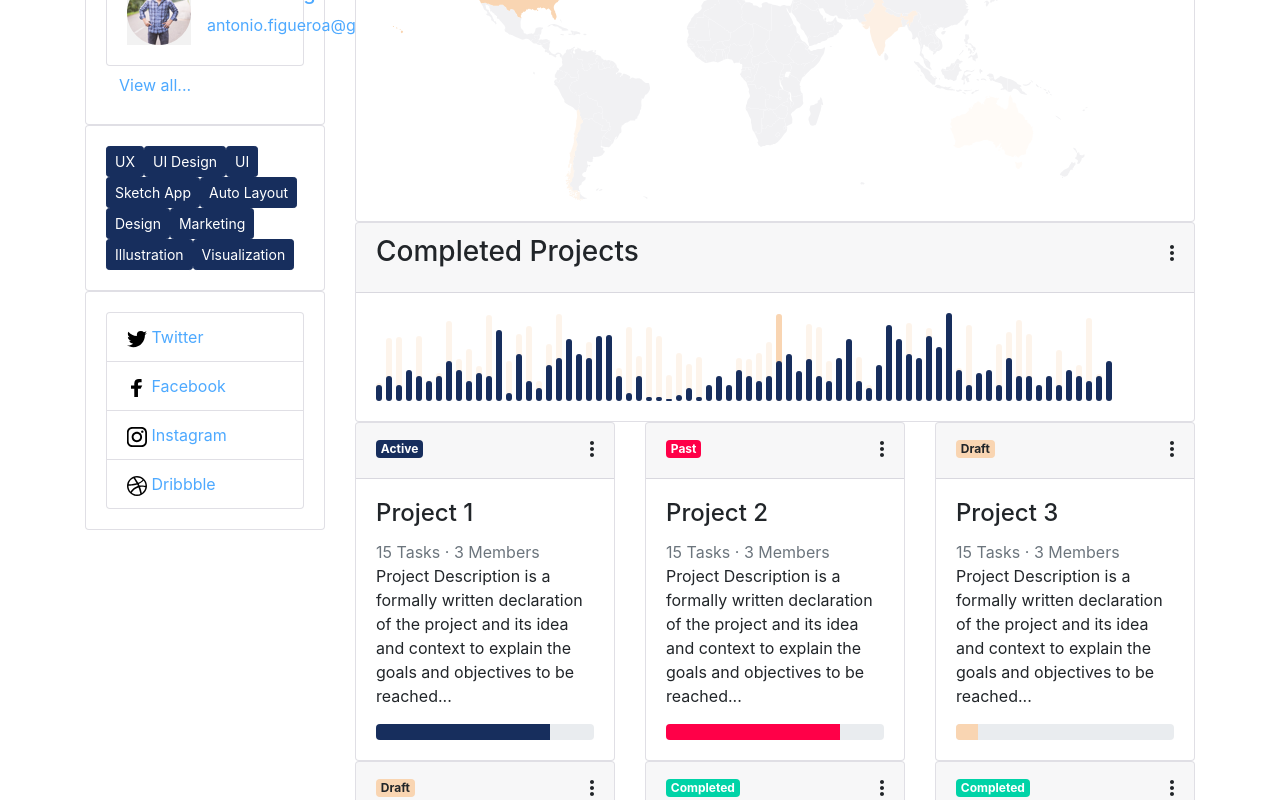
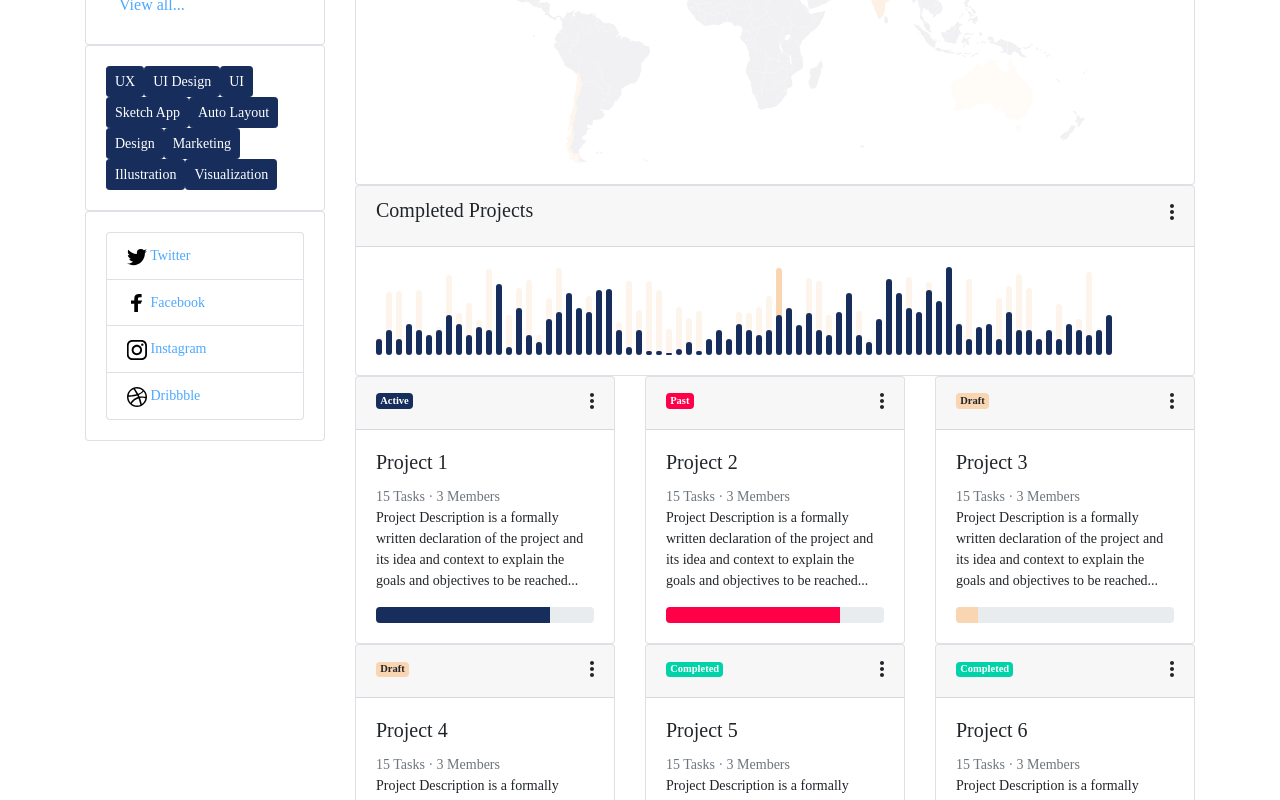
Before and after one commit to asnowwolf/ddd-china-design-system-demo, an Angular app: page / in a window 1280 px wide. Shown: the part 779-1579 px from the top of the page. Built offline with nearby package versions, Linux system fonts and the light colour scheme.

Commit message:
feat: 应用字体、字号

```diff
--- /dev/null
+++ b/src/app/_styles/_app.scss
@@ -0,0 +1,5 @@
+@import "common";
+
+body {
+  font-size: $body-font-size;
+}
--- a/src/app/_styles/_variables.scss
+++ b/src/app/_styles/_variables.scss
@@ -6,4 +6,14 @@ $success: #00D3A7;
 $warning: #FFC000;
 $danger: #FF0048;
 $link-color: $active;
+
+$font-family-sans-serif: 'PingFang SC, -apple-system, BlinkMacSystemFont, "Segoe UI", Roboto, "Helvetica Neue", Arial, "Noto Sans", sans-serif, "Apple Color Emoji", "Segoe UI Emoji", "Segoe UI Symbol", "Noto Color Emoji"';
+$header-font-size: 24px;
+$title-font-size: 20px;
+$body-font-size: 14px;
+$h2-font-size: $header-font-size;
+$h3-font-size: $title-font-size;
+$h4-font-size: $title-font-size;
+$h5-font-size: $body-font-size;
+
 @import "~bootstrap/scss/variables";
--- a/src/app/_styles/main.scss
+++ b/src/app/_styles/main.scss
@@ -1,2 +1,3 @@
 @import "common";
 @import "bootstrap";
+@import "app";
```
